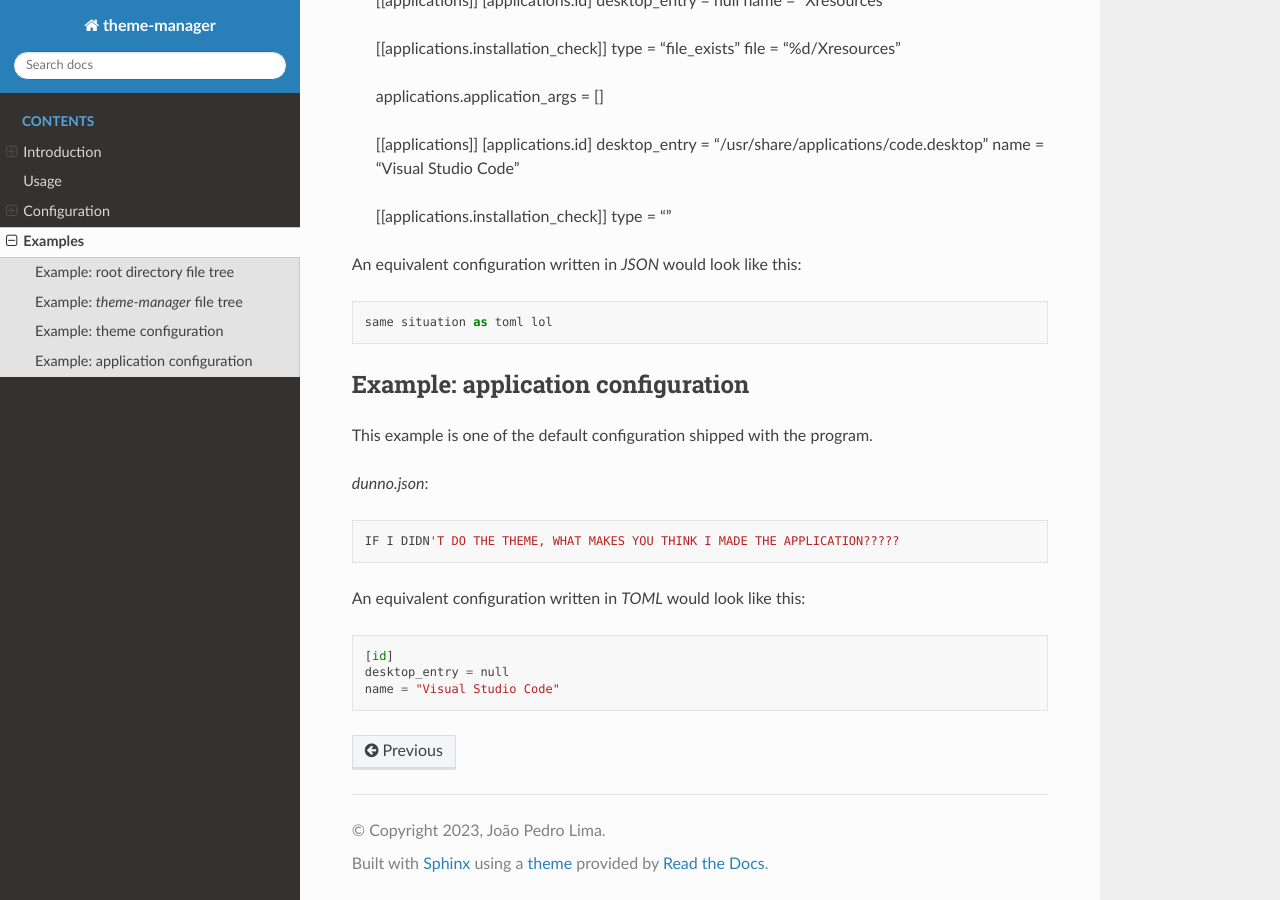
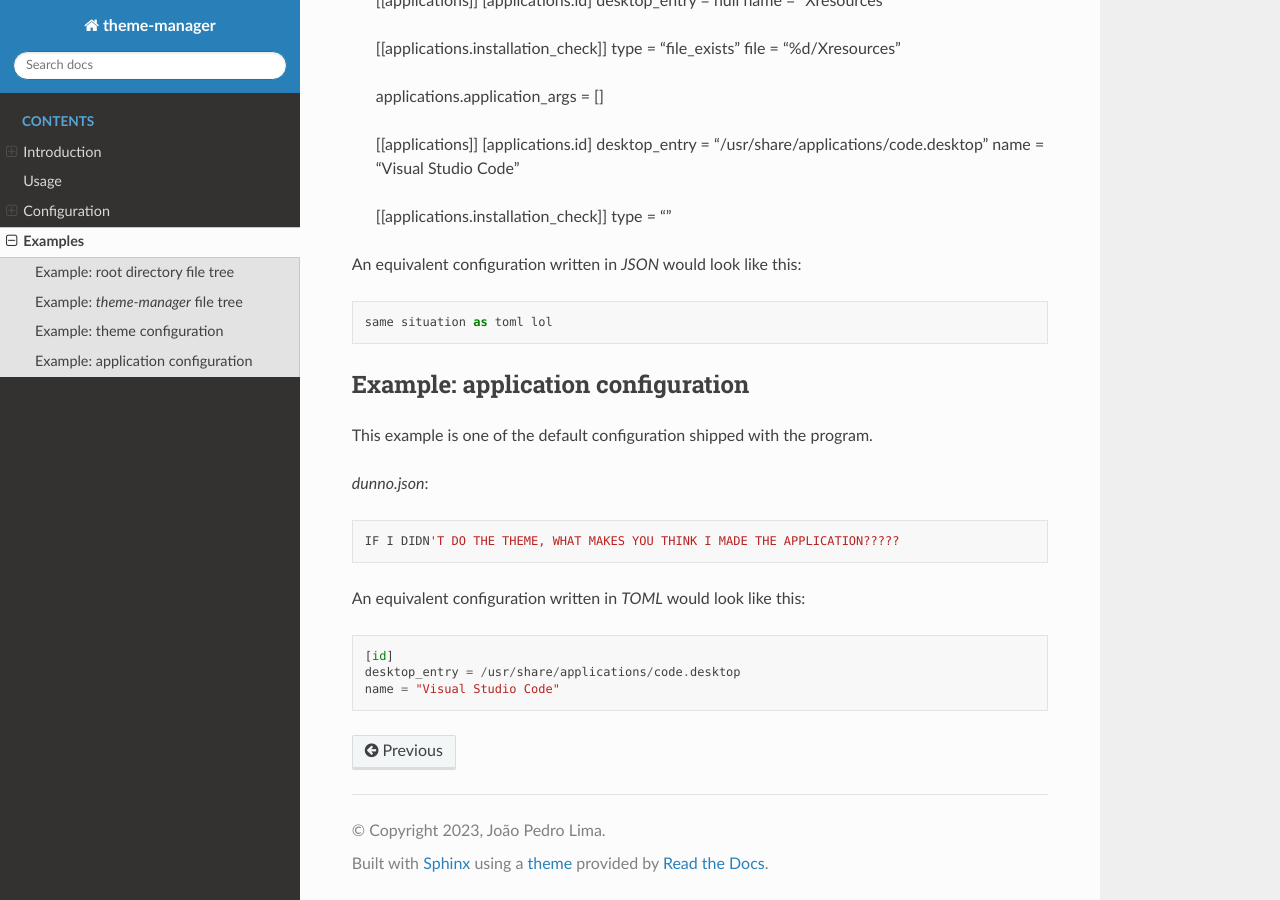
Before and after one commit to Limones-07/theme-manager, a Sphinx documentation site: the page built from theme_manager/docs/source/examples/examples.rst, in a window 1280 px wide and 900 px high, scrolled down 1504 px. Built offline with Sphinx 7.4.7 and the Read the Docs theme 2.0.0, drawn with Linux system fonts in a browser that asks for light colours.

```diff
--- a/theme_manager/docs/source/examples/examples.rst
+++ b/theme_manager/docs/source/examples/examples.rst
@@ -117,5 +117,5 @@
 An equivalent configuration written in `TOML` would look like this::
 
     [id]
-    desktop_entry = null
+    desktop_entry = /usr/share/applications/code.desktop
     name = "Visual Studio Code"
```
